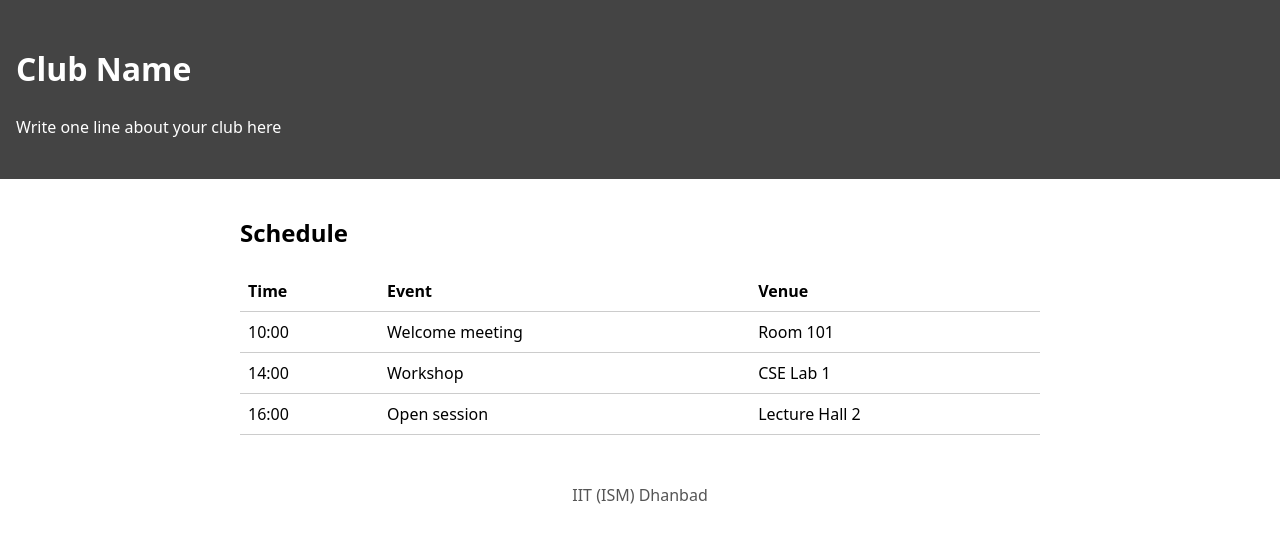
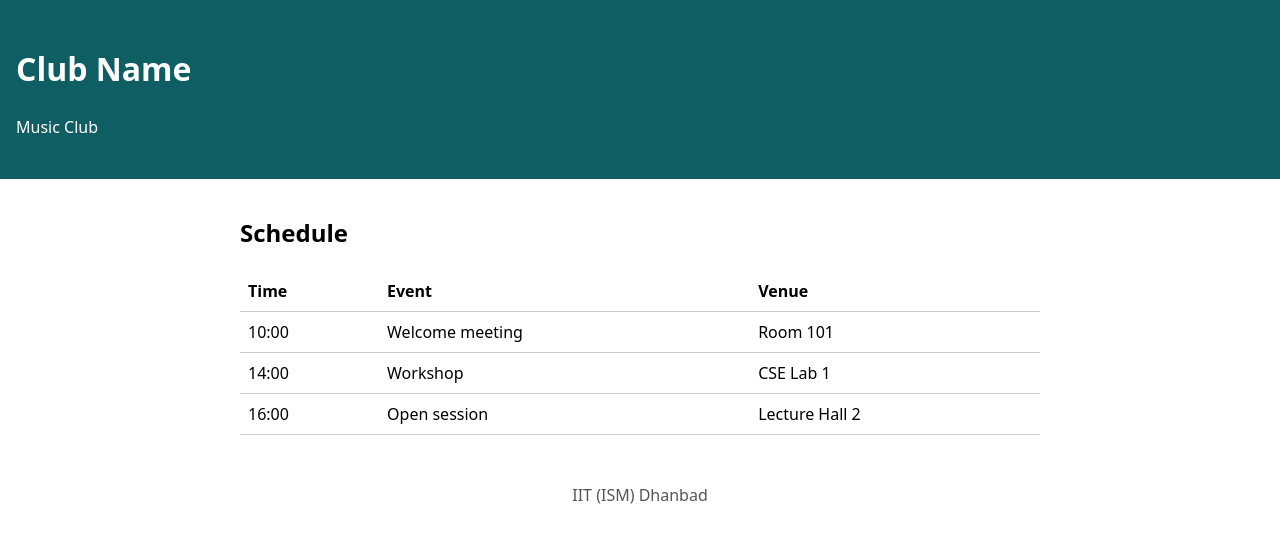
Before and after one commit to 26je0565/Music-club, a plain HTML site: page index.html in a window 1280 px wide. Drawn offline with Linux system fonts and the light colour scheme.

Commit message:
Add club name and colour

```diff
--- a/index.html
+++ b/index.html
@@ -3,13 +3,13 @@
 <head>
   <meta charset="UTF-8">
   <meta name="viewport" content="width=device-width, initial-scale=1">
-  <title>Club Name | IIT (ISM) Dhanbad</title>
+  <title>Music Club | IIT (ISM) Dhanbad</title>
   <link rel="stylesheet" href="style.css">
 </head>
 <body>
   <header class="site-header">
     <h1>Club Name</h1>
-    <p class="tagline">Write one line about your club here</p>
+    <p class="tagline">Music Club</p>
   </header>
 
   <main>
--- a/style.css
+++ b/style.css
@@ -1,5 +1,5 @@
 body { margin: 0; font-family: system-ui, sans-serif; line-height: 1.5; }
-.site-header { background: #444444; color: white; padding: 1.5rem 1rem; }
+.site-header { background: #0f5e63; color: white; padding: 1.5rem 1rem; }
 main { max-width: 50rem; margin: 0 auto; padding: 1rem; }
 table { width: 100%; border-collapse: collapse; }
 th, td { text-align: left; padding: 0.5rem; border-bottom: 1px solid #ccc; }
```
